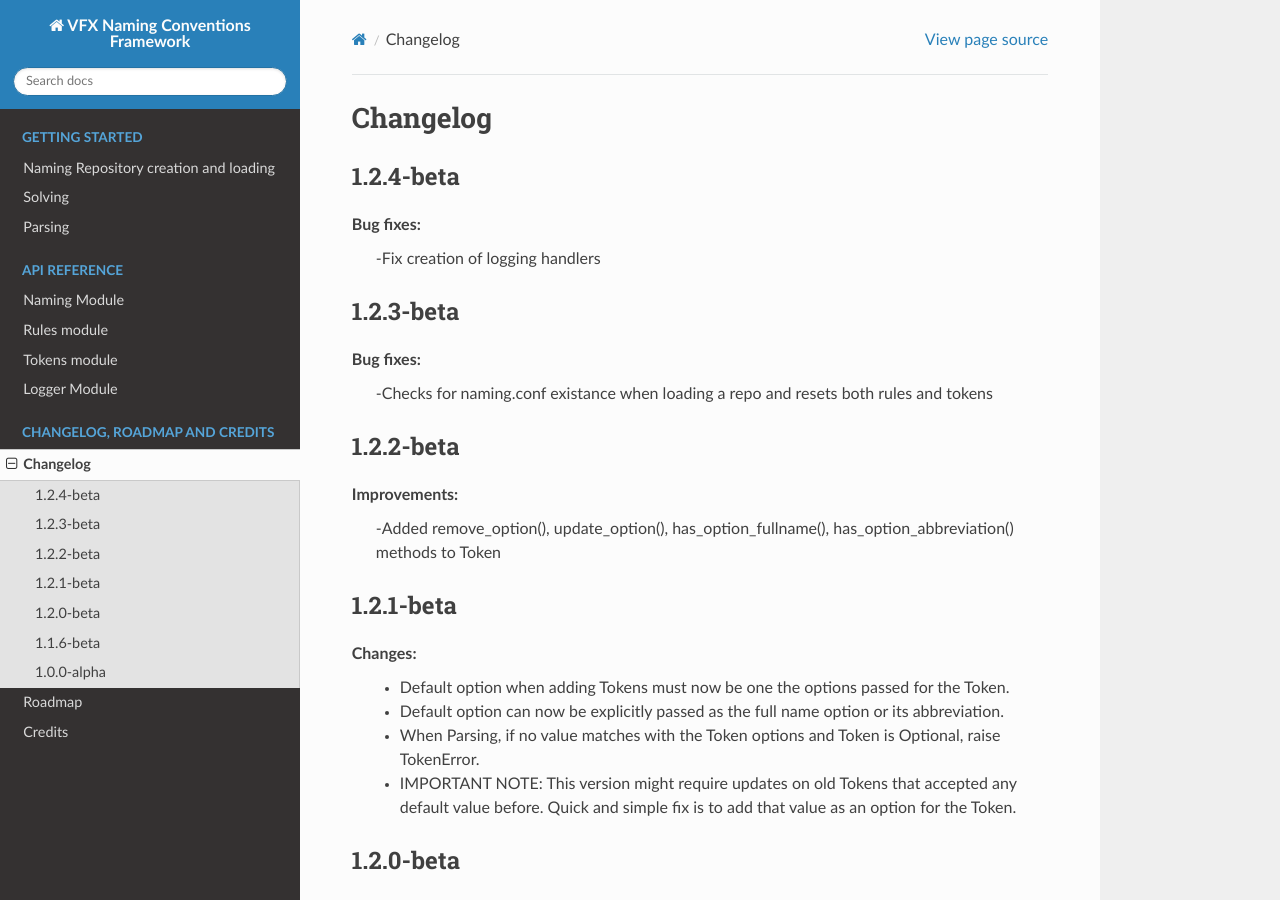
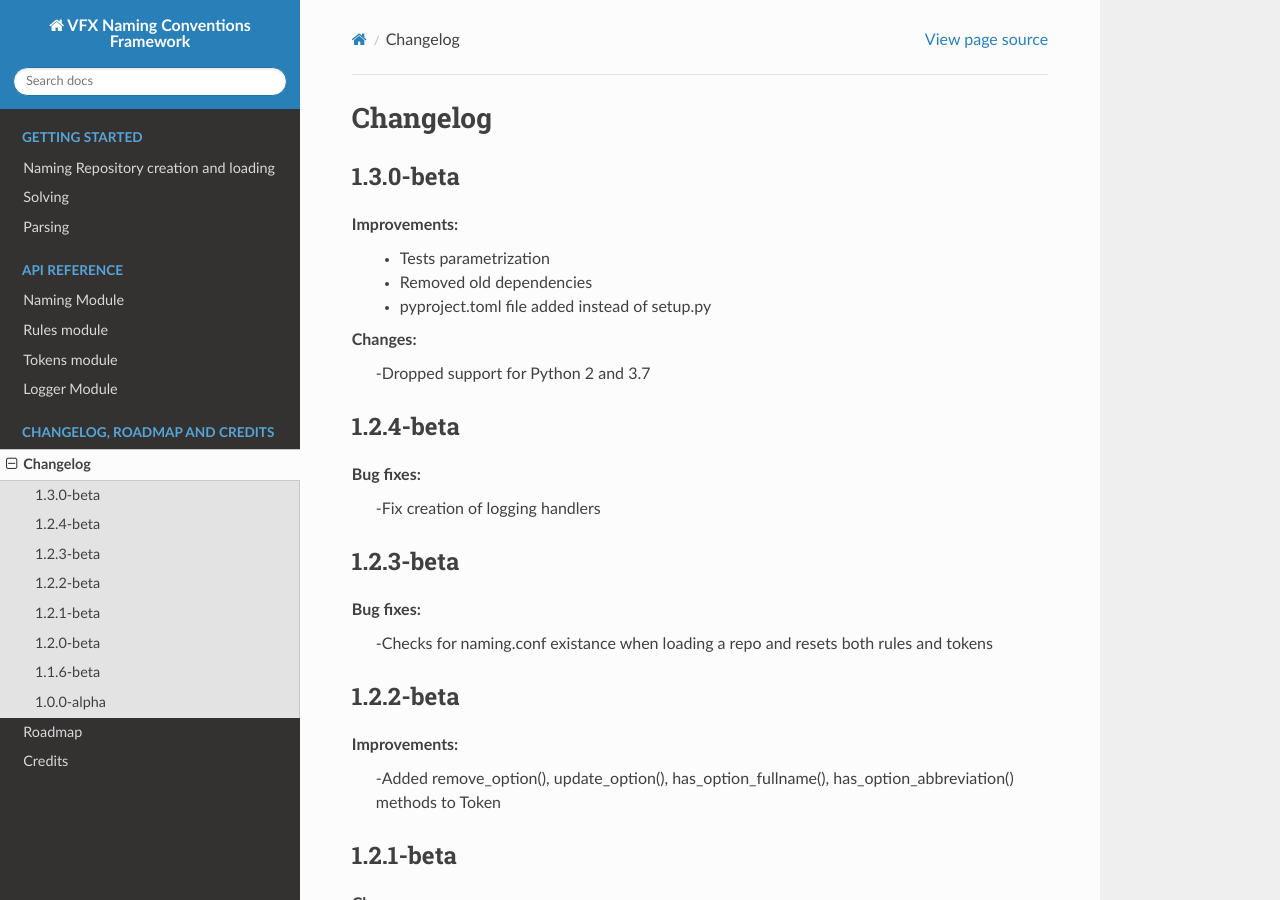
Before and after one commit to xiancg/vfxnaming, a Sphinx documentation site: the page built from docs/source/changelog.rst, in a window 1280 px wide and 900 px high. Built offline with Sphinx 7.4.7 and the Read the Docs theme 2.0.0, drawn with Linux system fonts in a browser that asks for light colours; some of the changed text lies outside the part shown.

Commit message:
Update docs

```diff
--- a/docs/source/changelog.rst
+++ b/docs/source/changelog.rst
@@ -1,5 +1,16 @@
 Changelog
 ================================
+
+1.3.0-beta
+---------------------------------------
+
+**Improvements:**
+    - Tests parametrization
+    - Removed old dependencies
+    - pyproject.toml file added instead of setup.py
+
+**Changes:**
+    -Dropped support for Python 2 and 3.7
 
 1.2.4-beta
 ---------------------------------------
--- a/docs/source/conf.py
+++ b/docs/source/conf.py
@@ -12,48 +12,28 @@
 #
 import os
 import sys
-sys.path.insert(0, os.path.abspath('../..'))
+
+sys.path.insert(0, os.path.abspath("../.."))
 
 
 # -- Project information -----------------------------------------------------
 
-project = 'VFX Naming Conventions Framework'
-copyright = '2019, Chris Granados- Xian, Cesar Saez'
-author = 'Chris Granados- Xian'
+project = "VFX Naming Conventions Framework"
+author = "Chris Granados- Xian"
 
-# The full version, including alpha/beta/rc tags
-release = '1.2.3-beta'
-
+# The master toctree document.
+root_doc = "index"
 
 # -- General configuration ---------------------------------------------------
+# https://www.sphinx-doc.org/en/master/usage/configuration.html#general-configuration
 
-# Add any Sphinx extension module names here, as strings. They can be
-# extensions coming with Sphinx (named 'sphinx.ext.*') or your custom
-# ones.
-extensions = [
-    'sphinx.ext.autodoc',
-    'sphinx.ext.coverage'
-]
+extensions = ["sphinx.ext.autodoc", "sphinx.ext.coverage"]
 
-master_doc = 'index'
-
-# Add any paths that contain templates here, relative to this directory.
-templates_path = ['_templates']
-
-# List of patterns, relative to source directory, that match files and
-# directories to ignore when looking for source files.
-# This pattern also affects html_static_path and html_extra_path.
-exclude_patterns = []
-
+templates_path = ["_templates"]
+exclude_patterns = ["_build", "Thumbs.db", ".DS_Store"]
 
 # -- Options for HTML output -------------------------------------------------
+# https://www.sphinx-doc.org/en/master/usage/configuration.html#options-for-html-output
 
-# The theme to use for HTML and HTML Help pages.  See the documentation for
-# a list of builtin themes.
-#
-html_theme = 'sphinx_rtd_theme'
-
-# Add any paths that contain custom static files (such as style sheets) here,
-# relative to this directory. They are copied after the builtin static files,
-# so a file named "default.css" will overwrite the builtin "default.css".
-html_static_path = ['_static']
+html_theme = "sphinx_rtd_theme"
+html_static_path = ["_static"]
--- a/docs/source/roadmap.rst
+++ b/docs/source/roadmap.rst
@@ -1,4 +1,6 @@
 Roadmap
 ================================
 
--Implement nested Tokens
+- Implement referenced Tokens
+
+- GUI for creating and editing VFXNaming repos
```
Also changed, not shown: docs/source/index.rst (+4 -5 lines).
